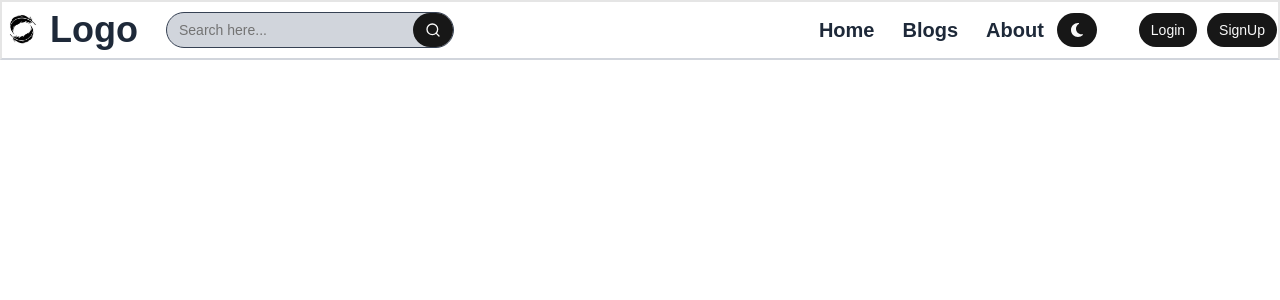
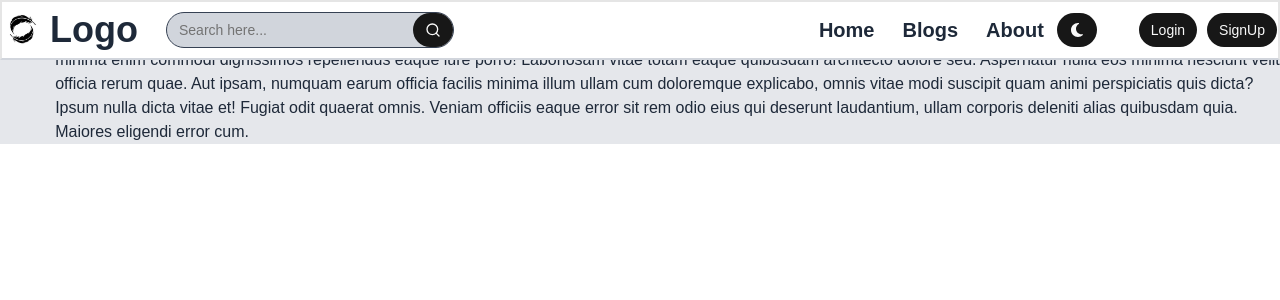
Before and after one commit to Anjali-2652/BlogWebsite, a React app in the folder Frontend/: page /dashboard/profile in a window 1280 px wide. Shown: the top 300 px of the page. Built offline with nearby package versions, Linux system fonts and the light colour scheme; the HTML template or start-up script is replaced by a standard one.

Commit message:
ui error check

```diff
--- a/Frontend/src/Pages/Profile.jsx
+++ b/Frontend/src/Pages/Profile.jsx
@@ -2,6 +2,11 @@ import React from 'react'
 
 export const Profile = () => {
   return (
-    <div>Profile</div>
+    <div className=''>
+      <p>Lorem ipsum dolor, sit amet consectetur adipisicing elit. Esse sint distinctio saepe dicta incidunt. Quo eligendi aut veniam impedit voluptas numquam illum eveniet. Obcaecati laborum voluptatibus ipsum, natus dolorum dolore.
+      Libero ipsa obcaecati assumenda quibusdam inventore, praesentium ullam, unde soluta rem sed nihil, cum minima enim commodi dignissimos repellendus eaque iure porro! Laboriosam vitae totam eaque quibusdam architecto dolore sed.
+      Aspernatur nulla eos minima nesciunt velit officia rerum quae. Aut ipsam, numquam earum officia facilis minima illum ullam cum doloremque explicabo, omnis vitae modi suscipit quam animi perspiciatis quis dicta?
+      Ipsum nulla dicta vitae et! Fugiat odit quaerat omnis. Veniam officiis eaque error sit rem odio eius qui deserunt laudantium, ullam corporis deleniti alias quibusdam quia. Maiores eligendi error cum.</p>
+    </div>
   )
 }
```
